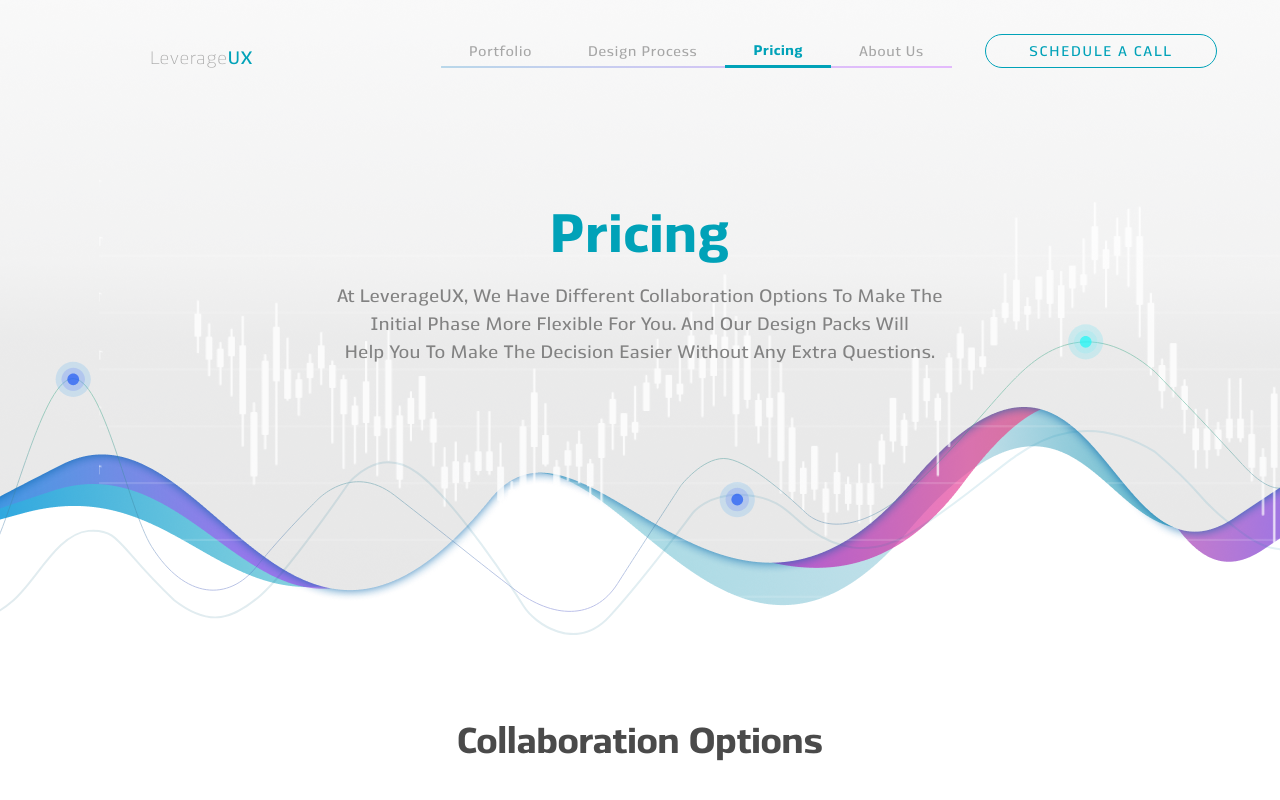
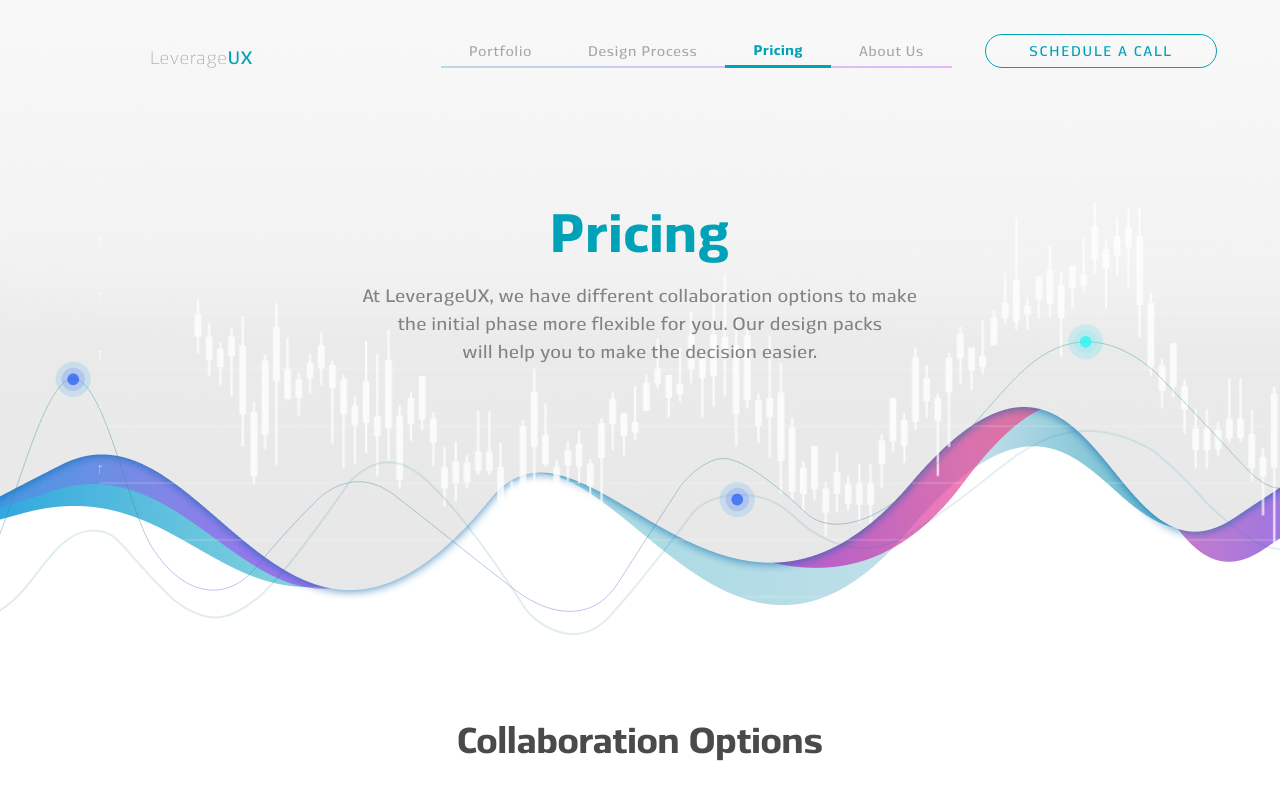
Before and after one commit to Zarudensky/leverageux-v4, a plain HTML site: page pricing.html in a window 1280 px wide. Shown: the top 800 px of the page. Drawn offline with nearby package versions, Linux system fonts and the light colour scheme; a script that the page names is missing.

Commit message:
Edit hero section text

```diff
--- a/css/global.css
+++ b/css/global.css
@@ -363,7 +363,6 @@ a {
   font-size: 18px;
   line-height: 28px;
   letter-spacing: 0.01em;
-  text-transform: capitalize;
   color: #828282;
 }
 .hero__lines {
--- a/pricing.html
+++ b/pricing.html
@@ -80,7 +80,7 @@
 		<main class="content">
 			<section class="content__section section__hero">
 				<h1 class="hero__title">Pricing</h1>
-				<p class="hero__descr">At LeverageUX, we have different collaboration options to make the<br> initial phase more flexible for you. And Our Design Packs will<br> Help you to make the decision easier without any extra questions.</p>
+				<p class="hero__descr">At LeverageUX, we have different collaboration options to make<br> the initial phase more flexible for you. Our design packs<br> will help you to make the decision easier.</p>
 				<div class="hero__lines"></div>
 			</section>
 
```
